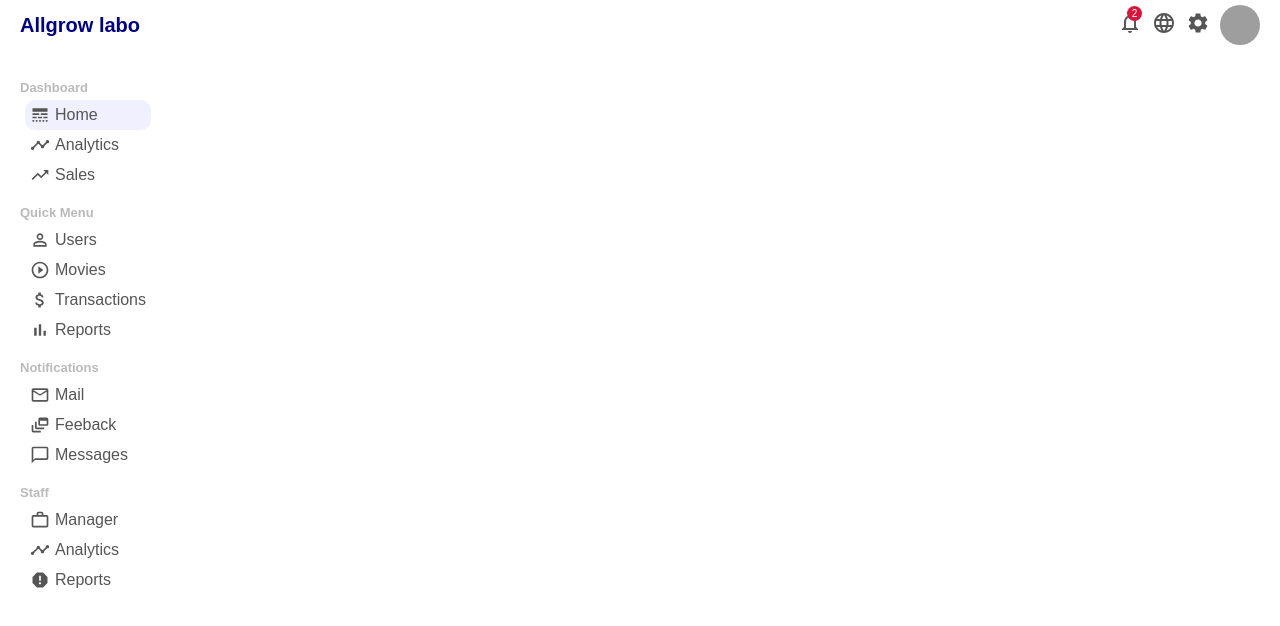
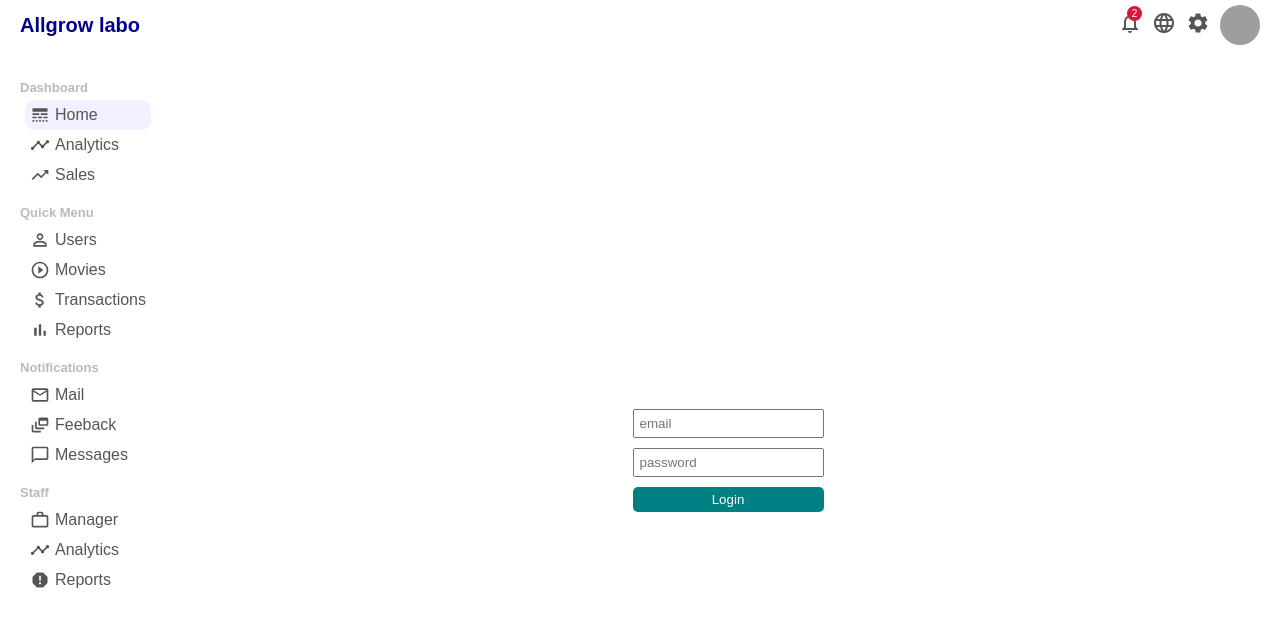
Before and after one commit to AntranCoder1/movie-app, a React (Create React App) app in the folder admin/: page /login in a window 1280 px wide. Shown: the top 626 px of the page. Built offline with nearby package versions, Linux system fonts and the light colour scheme; grey boxes are pictures that could not be loaded.

Commit message:
React Context Api on admin

```diff
--- a/admin/src/App.js
+++ b/admin/src/App.js
@@ -14,6 +14,7 @@ import userCreate from './pages/userCreate/userCreate';
 import Product from './pages/product/Product';
 import productEdit from './pages/productEdit/productEdit';
 import newProduct from './pages/newProduct/newProduct';
+import Login from './pages/login/Login';
 
 function App() {
   return (
@@ -23,6 +24,7 @@ function App() {
         <SideBar />
         <Switch>
           <Route exact path="/" component={Home} />
+          <Route path="/login" component={Login} />
           <Route exact path="/users" component={UserList} />
           <Route exact path="/users/:userId" component={userEdit} />
           <Route exact path="/create" component={userCreate} />
--- /dev/null
+++ b/admin/src/context/authContext/AuthContext.js
@@ -0,0 +1,26 @@
+import React, { createContext, useReducer } from 'react';
+import AuthReducer from "./AuthReducer";
+
+const INITIAL_STATE = {
+    user: null,
+    isFetching: false,
+    error: false,
+};
+
+export const AuthContext = createContext(INITIAL_STATE);
+
+export const AuthContextProvider = ({ children }) => {
+
+    const [state, dispatch] = useReducer(AuthReducer, INITIAL_STATE);
+
+    return (
+        <AuthContext.Provider value={{
+            user: state.user,
+            isFetching: state.isFetching,
+            error: state.error,
+            dispatch
+        }}>
+            { children }
+        </AuthContext.Provider>
+    )
+}
--- /dev/null
+++ b/admin/src/context/authContext/AuthReducer.js
@@ -0,0 +1,28 @@
+const AuthReducer = (state, action) => {
+    switch(action.type) {
+        case 'LOGIN_START':
+            return {
+                user: null,
+                isFetching: true,
+                error: false
+            }
+        case 'LOGIN_SUCCESS':
+            return {
+                user: action.payload,
+                isFetching: false,
+                error: false
+            }
+        case 'LOGIN_FAILURE':
+            return {
+                user: null,
+                isFetching: false,
+                error: action.payload
+            }
+        default:
+            return {
+                ...state
+            }
+    }
+}
+
+export default AuthReducer;
--- a/admin/src/index.js
+++ b/admin/src/index.js
@@ -1,14 +1,13 @@
 import React from 'react';
 import ReactDOM from 'react-dom';
 import App from './App';
+import { AuthContextProvider } from './context/authContext/AuthContext';
 
 ReactDOM.render(
   <React.StrictMode>
-    <App />
+    <AuthContextProvider>
+      <App />
+    </AuthContextProvider>
   </React.StrictMode>,
   document.getElementById('root')
 );
-
-// If you want to start measuring performance in your app, pass a function
-// to log results (for example: reportWebVitals(console.log))
-// or send to an analytics endpoint. Learn more: https://bit.ly/CRA-vitals
--- /dev/null
+++ b/admin/src/pages/login/Login.css
@@ -0,0 +1,26 @@
+.login {
+    width: 100%;
+    height: 100vh;
+    display: flex;
+    justify-content: center;
+    align-items: center;
+}
+
+.loginForm {
+    display: flex;
+    flex-direction: column;
+}
+
+.loginInput {
+    margin-bottom: 10px;
+    padding: 5px;
+}
+
+.loginButton {
+    background-color: teal;
+    border: none;
+    border-radius: 5px;
+    color: #fff;
+    padding: 5px;
+    cursor: pointer;
+}
--- /dev/null
+++ b/admin/src/pages/login/Login.js
@@ -0,0 +1,35 @@
+import React, { useState } from 'react';
+import { AuthContext } from '../../context/authContext/AuthContext';
+import './Login.css';
+
+const Login = () => {
+
+    const [email, setEmail] = useState("");
+    const [password, setPassword] = useState("");
+
+    return (
+        <div className="login">
+            <form className="loginForm">
+                <input
+                    type="text"
+                    placeholder="email"
+                    className="loginInput"
+                    onChange={(e) => setEmail(e.target.value)}
+                />
+                <input
+                    type="password"
+                    placeholder="password"
+                    className="loginInput"
+                    onChange={(e) => setPassword(e.target.value)}
+                />
+                <button
+                    className="loginButton"
+                >
+                    Login
+                </button>
+            </form>
+        </div>
+    )
+}
+
+export default Login
```
Also changed, not shown: admin/src/context/authContext/AuthAction.js (added, +19 -0 lines), admin/src/context/authContext/ApiCall.js (added).
